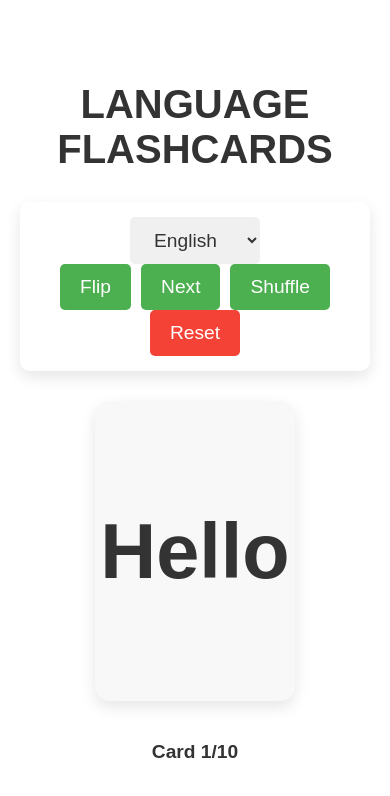
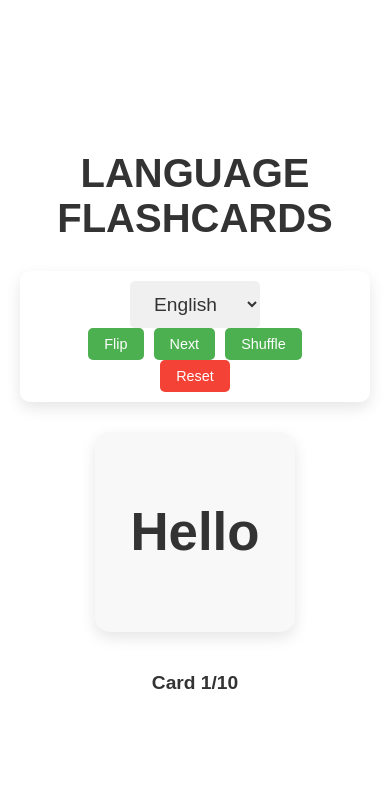
Before and after one commit to Em-Deesha/Language-Flashcards, a plain HTML site: page index.html in a window 390 px wide. Drawn offline with Linux system fonts and the light colour scheme.

Commit message:
styles.css

```diff
--- a/styles.css
+++ b/styles.css
@@ -1,9 +1,11 @@
+/* Reset default margin, padding and use border-box sizing */
 * {
     margin: 0;
     padding: 0;
     box-sizing: border-box;
 }
 
+/* Body styling: center everything vertically and horizontally */
 body {
     font-family: 'Arial', sans-serif;
     display: flex;
@@ -15,6 +17,7 @@ body {
     padding: 20px;
 }
 
+/* Page header styling */
 header {
     margin-bottom: 30px;
     font-size: 2.5em;
@@ -24,6 +27,7 @@ header {
     text-transform: uppercase;
 }
 
+/* Top control panel (dropdown + buttons) */
 .control-panel {
     display: flex;
     justify-content: space-between;
@@ -37,6 +41,7 @@ header {
     box-shadow: 0 6px 15px rgba(0, 0, 0, 0.1);
 }
 
+/* Language dropdown style */
 select {
     padding: 12px 20px;
     font-size: 1.2em;
@@ -45,8 +50,10 @@ select {
     background-color: #f0f0f0;
     color: #333;
     cursor: pointer;
+    transition: all 0.3s ease;
 }
 
+/* General button style */
 button {
     padding: 12px 20px;
     font-size: 1.2em;
@@ -58,23 +65,28 @@ button {
     transition: all 0.3s ease;
 }
 
+/* Button hover effect */
 button:hover {
     background-color: #45a049;
 }
 
+/* Reset button specific color */
 .reset-btn {
     background-color: #f44336;
 }
 
+/* Reset button hover effect */
 .reset-btn:hover {
     background-color: #d32f2f;
 }
 
+/* Arrange buttons in a row with space between */
 .buttons {
     display: flex;
     gap: 10px;
 }
 
+/* Flashcard container with 3D perspective */
 .flashcard-container {
     perspective: 1000px;
     display: flex;
@@ -82,13 +94,14 @@ button:hover {
     margin-bottom: 20px;
 }
 
+/* Flashcard style (front/back text, flipping, etc.) */
 .flashcard {
-    width: 750px;
+    width: 700px;
     height: 350px;
     background-color: #fff;
     text-align: center;
     line-height: 350px;
-    font-size: 2.2em;
+    font-size: 3.2em;
     font-weight: bold;
     position: relative;
     transform-style: preserve-3d;
@@ -101,9 +114,10 @@ button:hover {
     display: flex;
     justify-content: center;
     align-items: center;
-    overflow: hidden;  /* Prevent overflow */
+    overflow: hidden;  /* Prevents content from overflowing */
 }
 
+/* Front and back sides of the flashcard */
 .flashcard .front, .flashcard .back {
     position: absolute;
     top: 0;
@@ -116,21 +130,24 @@ button:hover {
     align-items: center;
     font-size: 2.2em;
     color: #333;
-    word-wrap: break-word;  /* Allow words to wrap onto the next line */
-    padding: 10px;  /* Add padding to prevent text from touching the edges */
-    text-align: center;  /* Ensure text is centered */
+    word-wrap: break-word;  /* Wrap long words */
+    padding: 10px;
+    text-align: center;
 }
 
+/* Back side of the flashcard */
 .flashcard .back {
     transform: rotateY(180deg);
     background-color: #007bff;
     color: white;
 }
 
+/* Flip effect applied via class */
 .flashcard.flipped {
     transform: rotateY(180deg);
 }
 
+/* Progress tracker styling */
 .progress-tracker {
     font-size: 1.2em;
     color: #333;
@@ -138,6 +155,7 @@ button:hover {
     margin-top: 20px;
 }
 
+/* Make control panel vertical and card smaller on tablets */
 @media screen and (max-width: 600px) {
     .control-panel {
         flex-direction: column;
@@ -149,17 +167,37 @@ button:hover {
     }
 }
 
+/* Theme: English */
 .english-theme {
     background-color: #fff;
     color: #007bff;
 }
 
+/* Theme: Turkish */
 .turkish-theme {
     background-color: #e30a17;
     color: white;
 }
 
+/* Theme: German */
 .german-theme {
     background-color: #ffcc00;
     color: #000000;
 }
+
+/* Further adjust card and buttons on very small screens (mobiles) */
+@media screen and (max-width: 480px) {
+    .flashcard {
+        height: 200px;
+        font-size: 1.5em;
+    }
+
+    button {
+        padding: 8px 16px;
+        font-size: 0.9em;
+    }
+
+    .control-panel {
+        padding: 10px;
+    }
+}
```
